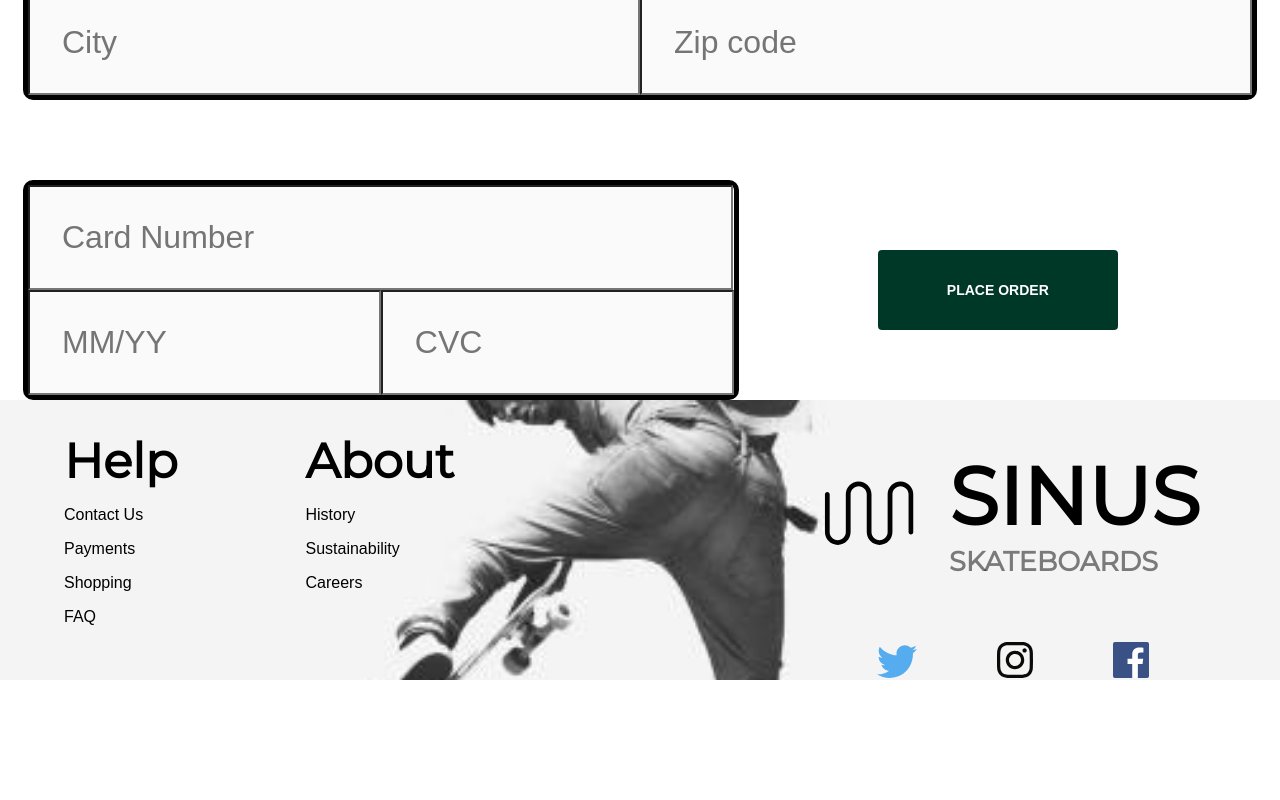
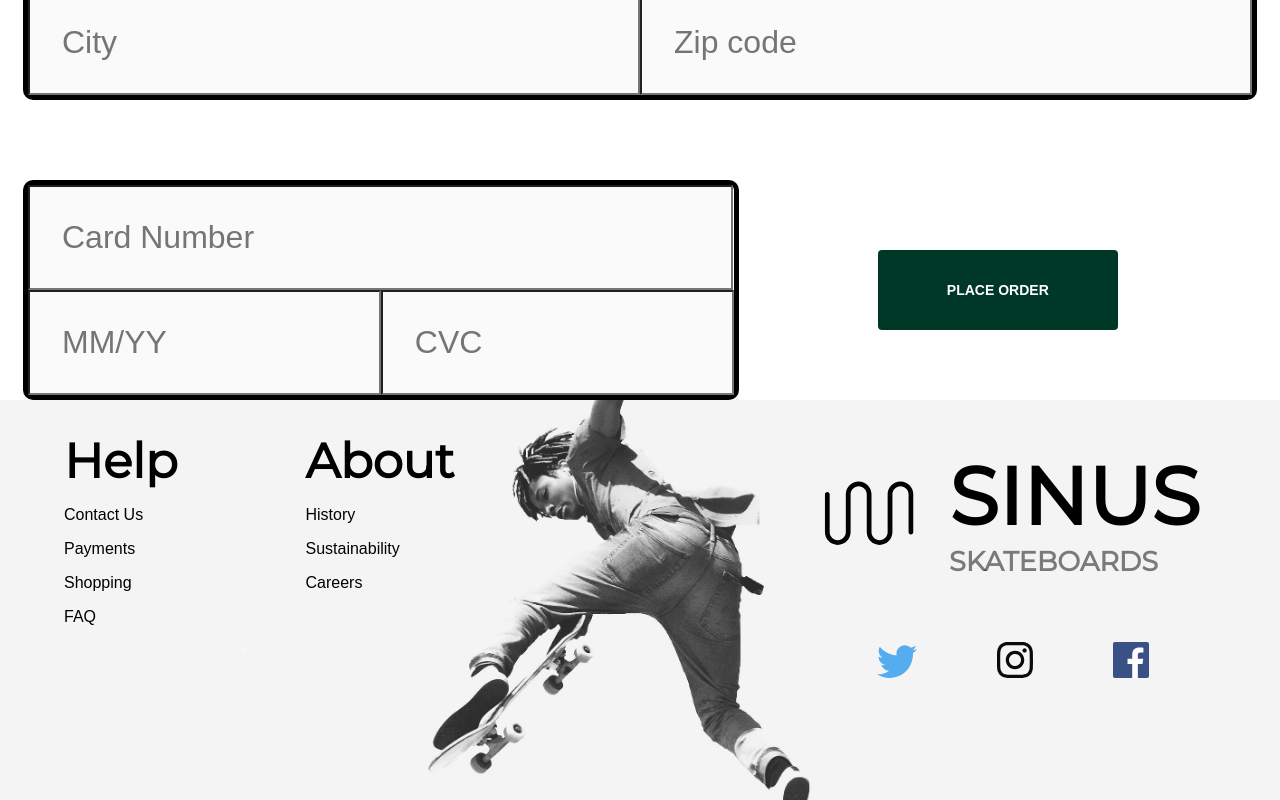
Before and after one commit to JesperSkold/SINUS-webshop, a Vue app: page /checkout in a window 1280 px wide. Shown: the part 597-1397 px from the top of the page. Before the commit the page ends 1343 px from the top, so only its background shows below. Built offline with nearby package versions, Linux system fonts and the light colour scheme; a web font is replaced by a local one.

Commit message:
Change footer image to version with higher res
Adjust height on footer

```diff
--- a/src/components/Footer.vue
+++ b/src/components/Footer.vue
@@ -21,9 +21,9 @@
 					<h2>SKATEBOARDS</h2>
 				</div>
 			</div>
-			<img src="../assets/twitter.svg" alt="" />
-			<img src="../assets/instagram-logo.svg" alt="" />
-			<img src="../assets/facebook-logo.svg" alt="" />
+			<img src="../assets/twitter.svg" alt="Twitter" />
+			<img src="../assets/instagram-logo.svg" alt="Instagram" />
+			<img src="../assets/facebook-logo.svg" alt="Facebook" />
 		</section>
 	</footer>
 </template>
@@ -35,9 +35,11 @@ export default {};
 <style lang="scss" scoped>
 @import '@/assets/styles/_global-colors.scss';
 footer {
-	height: 35vh;
+	height: 25rem;
 	background-size: cover;
 	background-position: center;
+	background-size: 70%;
+	background-color: #f4f4f4;
 	background-repeat: no-repeat;
 	background-image: url("../assets/skater.jpg");
 	display: flex;
```
Also changed, not shown: src/assets/skater-crop.jpg (deleted), src/assets/skater.jpg.
